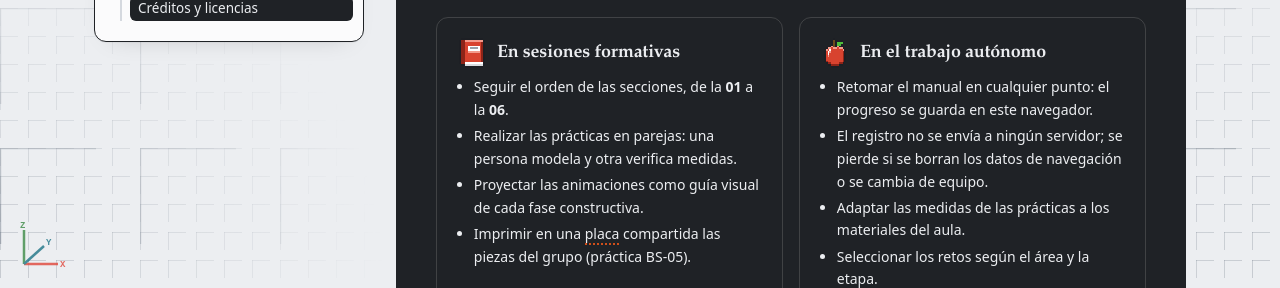
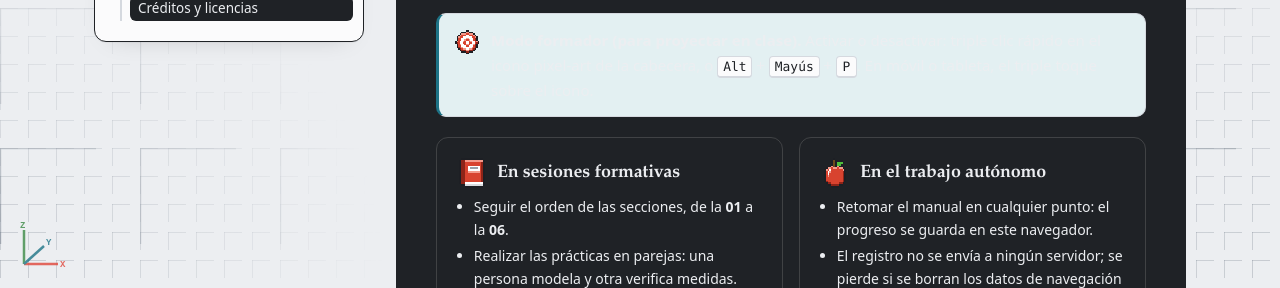
Before and after one commit to pablomoraga/impresion-3d-codigo-4.0, a plain HTML site: page 08-saber-mas.html in a window 1280 px wide. Shown: the part 512-800 px from the top of the page. Drawn offline with Linux system fonts and the light colour scheme.

Commit message:
Recordatorio de activación del modo formador en Para saber más
Co-Authored-By: Claude Opus 5.5 <noreply@anthropic.com>

```diff
--- a/08-saber-mas.html
+++ b/08-saber-mas.html
@@ -133,6 +133,7 @@
     <div class="teacher" id="profesorado">
       <h3 class="th"><span>→</span> Para el profesorado</h3>
       <p class="muted" style="max-width:760px">Este manual está organizado para utilizarse de dos maneras: como guion de una acción formativa y como material de consulta para el trabajo autónomo en el centro.</p>
+      <div class="note info" style="max-width:760px;margin-top:16px"><i class="px" data-px="target"></i><p><b>Modo formador (para proyectar en clase).</b> Activar o desactivar: triple clic rápido en el icono pixel-art de la cabecera, o <kbd>Alt</kbd> + <kbd>Mayús</kbd> + <kbd>P</kbd>. En móvil o tableta, el triple toque sobre el icono.</p></div>
       <div class="grid three" style="margin-top:20px">
         <div class="card">
           <h4><i class="px" data-px="book"></i>En sesiones formativas</h4>
```
Also changed, not shown: src/manual.html (+1 -0 lines).
